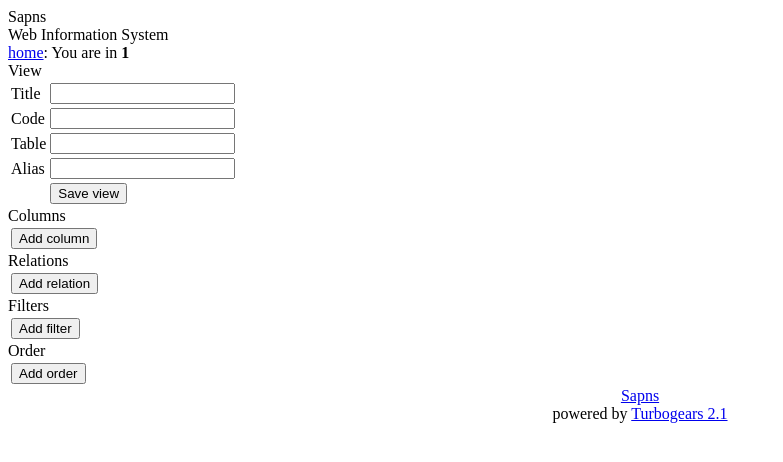
After one commit to leondomingo/Sapns, a Python web app: template sapns/templates/views/view.html in a window 1280 px wide. The commit adds this page. Shown: the top 462 px of the page, without its empty margins (0-783 px from the left). Run offline with Jinja, Linux system fonts and the light colour scheme; the template is opened without the code that fills it: most values are stand-ins (such as "Sample title", 1, 10 or a date in 2020); some libraries are stand-ins or nearby versions.

Commit message:
Ventana de edición de vistas

```diff
--- a/sapns/config/app_cfg.py
+++ b/sapns/config/app_cfg.py
@@ -21,6 +21,7 @@ from sapns.lib import app_globals, helpers
 import neptuno.util as np_util
 
 class CustomConfig(AppConfig):
+
     def setup_jinja_renderer(self):
         from tg.configuration import config, warnings
         from jinja2 import ChoiceLoader, Environment, FileSystemLoader
--- a/sapns/controllers/root.py
+++ b/sapns/controllers/root.py
@@ -171,6 +171,10 @@ class RootController(BaseController):
                               actions=actions, pag_n=pag_n, rp=rp, pos=pos,
                               totalp=totalp, total=ds.count, total_pag=total_pag))
 
+    @expose('views/view.html')
+    def view(self):
+        return dict(page='views')
+
     def data(self, cls='', id=None):
         pass
 
--- a/sapns/templates/util.html
+++ b/sapns/templates/util.html
@@ -11,3 +11,8 @@
         <input type="submit" value="{{submit_title}}"/>
     </form>
 {% endmacro %}
+
+{% macro jquery() %}
+<!-- JQuery 1.5.1 -->
+<script type="text/javascript" src="http://ajax.googleapis.com/ajax/libs/jquery/1.5.1/jquery.min.js"></script>
+{% endmacro %}
--- /dev/null
+++ b/sapns/templates/views/columns.html
@@ -0,0 +1,11 @@
+<div class="sp_view_edit sp_view_columns">
+    <div class="sp_view_caption">{{_('Columns')}}</div>
+    <table>
+        <tr>
+            <td><input id="btn_add_column" type="button" value="{{_('Add column')}}"/></td>
+        </tr>
+    </table>
+    <!-- list of columns -->
+    <table id="column_list">
+    </table>
+</div>
--- /dev/null
+++ b/sapns/templates/views/filters.html
@@ -0,0 +1,11 @@
+<div class="sp_view_edit sp_view_filters">
+    <div class="sp_view_caption">{{_('Filters')}}</div>
+    <table>
+        <tr>
+            <td><input id="btn_add_filter" type="button" value="{{_('Add filter')}}"/></td>
+        </tr>
+    </table>
+    <!-- list of filters -->
+    <table id="filter_list">
+    </table>
+</div>
--- /dev/null
+++ b/sapns/templates/views/header.html
@@ -0,0 +1,33 @@
+<div class="sp_view_edit">
+    <div class="sp_view_caption">{{_('View')}}</div>
+    <table>
+        <!-- Title -->
+        <tr>
+            <td class="sp_view_label sp_view_label_must">{{_('Title')}}</td>
+            <td><input class="sp_view_title" id="view_title" type="text" value=""/></td>
+        </tr>
+
+        <!-- Code -->
+        <tr>
+            <td class="sp_view_label sp_view_label_must">{{_('Code')}}</td>
+            <td><input class="sp_view_code" id="view_code" type="text" value=""/></td>
+        </tr>
+
+        <!-- Table -->
+        <tr>
+            <td class="sp_view_label sp_view_label_must">{{_('Table')}}</td>
+            <td><input class="sp_view_table" id="view_table" type="text" value=""/></td>
+        </tr>
+
+        <!-- Alias -->
+        <tr>
+            <td class="sp_view_label sp_view_label_must">{{_('Alias')}}</td>
+            <td><input class="sp_view_table_alias" id="view_table_alias" type="text" value=""/></td>
+        </tr>
+
+        <tr>
+            <td/>
+            <td><input id="btn_save_view" class="" type="button" value="{{_('Save view')}}"/></td>
+        </tr>
+    </table>
+</div>
--- /dev/null
+++ b/sapns/templates/views/order.html
@@ -0,0 +1,11 @@
+<div class="sp_view_edit sp_view_orders">
+    <div class="sp_view_caption">{{_('Order')}}</div>
+    <table>
+        <tr>
+            <td><input id="btn_add_order" type="button" value="{{_('Add order')}}"/></td>
+        </tr>
+    </table>
+    <!-- list of orders -->
+    <table id="order_list">
+    </table>
+</div>
--- /dev/null
+++ b/sapns/templates/views/relations.html
@@ -0,0 +1,11 @@
+<div class="sp_view_edit sp_view_relations">
+    <div class="sp_view_caption">{{_('Relations')}}</div>
+    <table>
+        <tr>
+            <td><input id="btn_add_relation" type="button" value="{{_('Add relation')}}"/></td>
+        </tr>
+    </table>
+    <!-- list of relations -->
+    <table id="relation_list">
+    </table>
+</div>
--- /dev/null
+++ b/sapns/templates/views/view.html
@@ -0,0 +1,22 @@
+{% extends 'base.html' %}
+{% import 'util.html' as util %}
+
+{% block head %}
+    {{super()}}
+    <link rel="stylesheet" type="text/css" media="screen" href="{{tg.url('/css/views.css')}}"/>
+    {{util.jquery()}}
+    <!-- <script type="text/javascript" src="{{tg.url('/js/views.js')}}"></script>-->
+{% endblock %}
+
+{% block middle %}
+<form id="form_view" method="post" action="">
+</form>
+<script type="text/javascript">
+{% include 'views/views.js' %}
+</script>
+{% include 'views/header.html' %}
+{% include 'views/columns.html' %}
+{% include 'views/relations.html' %}
+{% include 'views/filters.html' %}
+{% include 'views/order.html' %}
+{% endblock %}
--- /dev/null
+++ b/sapns/templates/views/views.js
@@ -0,0 +1,138 @@
+$(document).ready(function() {
+
+	$('#btn_add_column').click(function() {
+		//alert('Adding a column!')
+
+		var new_column =
+			'<tr class="column_item">\n' +
+			'<td class="">{{_('Title')}}</td>\n' +
+			'<td><input class="sp_column_title" type="text"/></td>\n' +
+			"<td class=''>{{_('Definition')}}</td>\n" +
+			'<td><input class="sp_column_definition" type="text"/></td>\n' +
+			"<td class=''>{{_('Alias')}}</td>\n" +
+			'<td><input class="sp_column_alias" type="text"/></td>\n' +
+			'<td class="">{{_('Align')}}</td>\n' +
+			'<td><select>' +
+			'<option value="center">center</option>\n' +
+			'<option value="left">left</option>\n' +
+			'<option value="right">right</option>\n' +
+			'</select>' +
+			'</td>\n' +
+			'<td><input class="btn_remove_column" type="button" value="{{_('Remove column')}}"/></td>\n' +
+			'<td><input class="btn_up_column" type="button" value="{{_('Up')}}"/></td>\n' +
+			'<td><input class="btn_down_column" type="button" value="{{_('Down')}}"/></td>\n' +
+			'</tr>\n'
+
+		$('#column_list').append(new_column);
+		$('#column_list .column_item:last .btn_remove_column').click(function() {
+			$(this).parent().parent().remove();
+		});
+
+		$('#column_list .column_item:last .sp_column_definition').focus();
+	});
+
+	$('#btn_add_relation').click(function() {
+		//alert('Adding a relation!')
+
+		var new_relation =
+			'<tr class="relation_item">\n' +
+			"<td class='sp_relation_lbl'>{{_('Table')}}</td>\n" +
+			'<td>\n' +
+			'<input class="sp_relation_table" type="text"/>\n' +
+			'</td>\n' +
+			"<td class='sp_relation_lbl'>{{_('Alias')}}</td>\n" +
+			'<td>\n' +
+			'<input class="sp_relation_alias" type="text"/>\n' +
+			'</td>\n' +
+			"<td class='sp_relation_lbl'>{{_('Condition')}}</td>\n" +
+			'<td>\n' +
+			'<input class="sp_relation_condition" type="text"/>\n' +
+			'</td>\n' +
+			'<td>\n' +
+			'<input class="btn_remove_relation" type="button" value="{{_('Remove relation')}}"/>\n' +
+			'</td>\n' +
+			'<td>\n' +
+			'<input class="btn_up_relation" type="button" value="{{_('Up')}}"/>\n' +
+			'</td>\n' +
+			'<td>\n' +
+			'<input class="btn_down_relation" type="button" value="{{_('Down')}}"/>\n' +
+			'</td>\n' +
+			'</tr>\n'
+
+		$('#relation_list').append(new_relation);
+		$('#relation_list .relation_item:last .btn_remove_relation').click(function() {
+			$(this).parent().parent().remove();
+		});
+
+		$('#relation_list .relation_item:last .sp_relation_table').focus();
+	});
+
+	$('#btn_add_filter').click(function() {
+		//alert('Adding a filter!')
+
+		var new_filter =
+			'<tr class="filter_item">\n' +
+			"<td class='sp_filter_lbl'>{{_('Definition')}}</td>\n" +
+			'<td>\n' +
+			'<input class="sp_filter_definition" type="text"/>\n' +
+			'</td>\n' +
+			'<td>\n' +
+			'<input class="btn_remove_filter" type="button" value="{{_('Remove filter')}}"/>\n' +
+			'</td>\n' +
+			'<td>\n' +
+			'<input class="btn_up_filter" type="button" value="{{_('Up')}}"/>\n' +
+			'</td>\n' +
+			'<td>\n' +
+			'<input class="btn_down_filter" type="button" value="{{_('Down')}}"/>\n' +
+			'</td>\n' +
+			'</tr>\n'
+
+		$('#filter_list').append(new_filter);
+		$('#filter_list .filter_item:last .btn_remove_filter').click(function() {
+			$(this).parent().parent().remove();
+		});
+
+		$('#filter_list .filter_item:last .sp_filter_definition').focus();
+	});
+
+	$('#btn_add_order').click(function() {
+		//alert('Adding an order!')
+
+		var new_order =
+			'<tr class="order_item">\n' +
+			"<td class='sp_order_lbl'>{{_('Definition')}}</td>\n" +
+			'<td>\n' +
+			'<input class="sp_order_definition" type="text"/>\n' +
+			'</td>\n' +
+			'<td>\n' +
+			'<input class="btn_remove_order" type="button" value="{{_('Remove order')}}"/>\n' +
+			'</td>\n' +
+			'<td>\n' +
+			'<input class="btn_up_order" type="button" value="{{_('Up')}}"/>\n' +
+			'</td>\n' +
+			'<td>\n' +
+			'<input class="btn_down_order" type="button" value="{{_('Down')}}"/>\n' +
+			'</td>\n' +
+			'</tr>\n'
+
+		$('#order_list').append(new_order);
+		$('#order_list .order_item:last .btn_remove_order').click(function() {
+			$(this).parent().parent().remove();
+		});
+
+		$('#order_list .order_item:last .sp_order_definition').focus();
+	});
+
+	$('#btn_save_view').click(function() {
+		alert('Saving view...')
+
+		// TODO: collect data
+		// order
+		var order_items = [];
+		$('.sp_order_definition').each(function(i) {
+			order_items[i] = $(this).val();
+		});
+
+		alert(JSON.stringify(order_items));
+	});
+});
```
Also changed, not shown: sapns/public/css/views.css (added, +112 -0 lines), sapns/templates/listof.html (+7 -3 lines), apache/README.txt (added), 3 other files.
